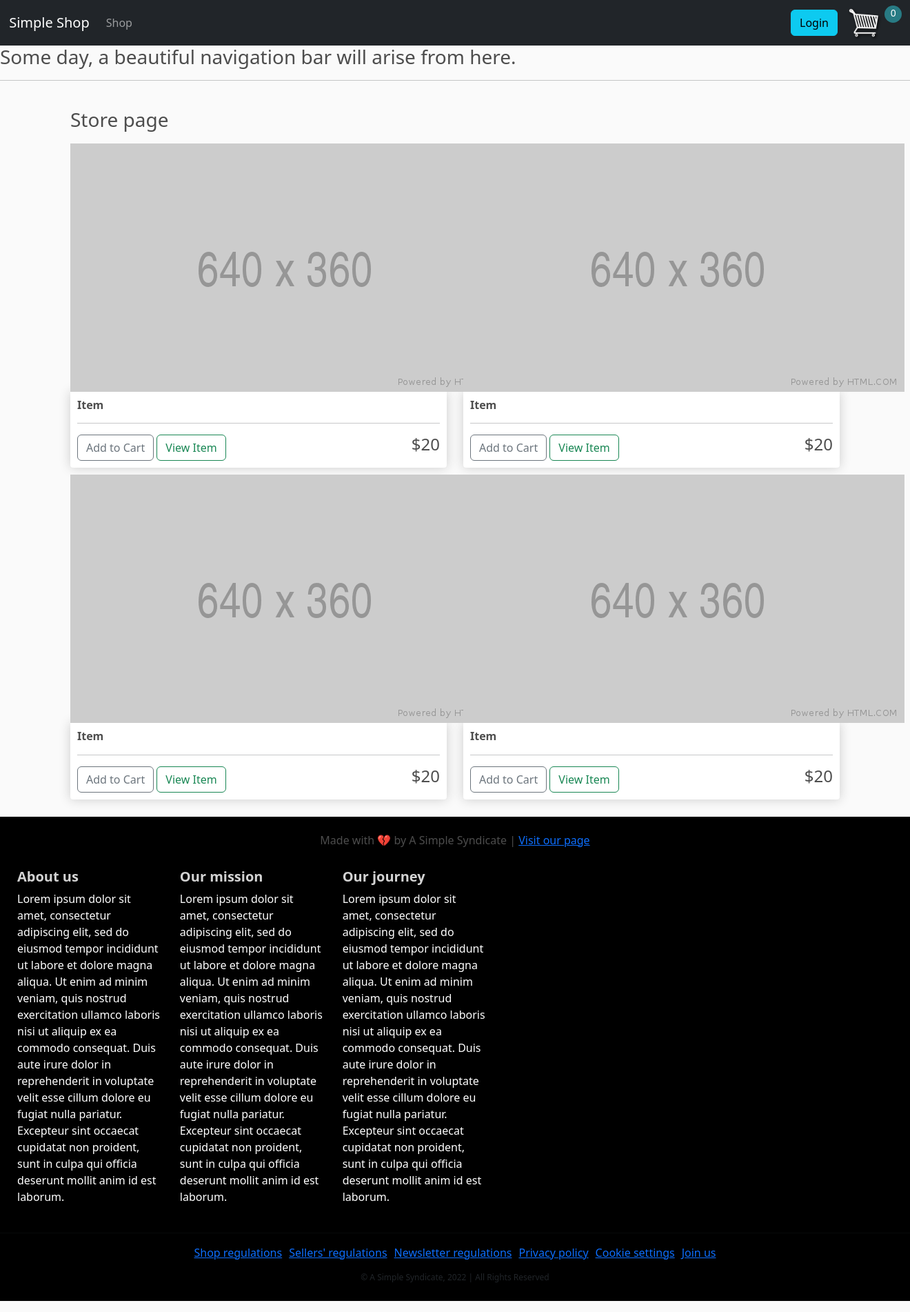
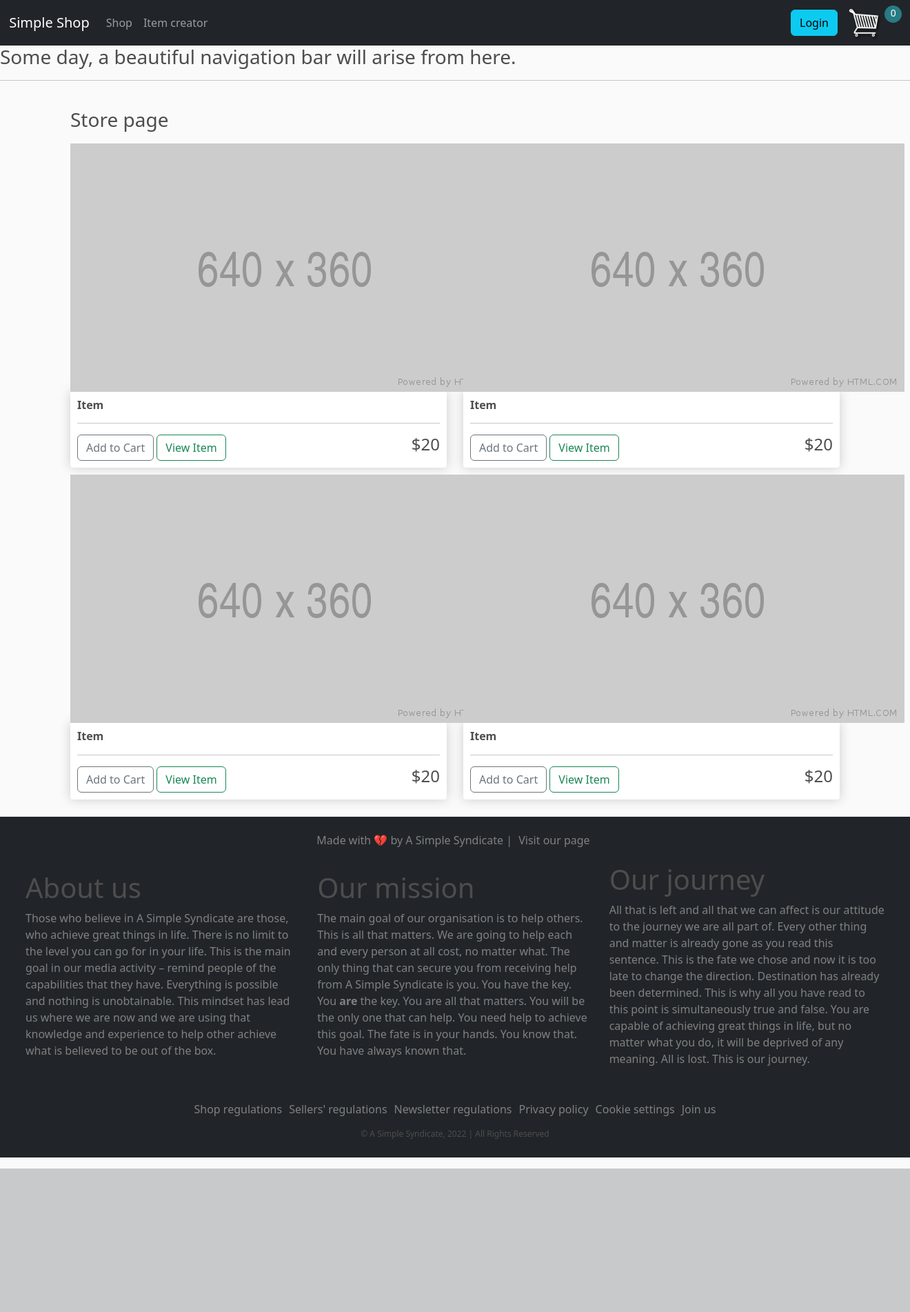
Before and after one commit to gadekd/Ecommerce_Store_Test_App, a Django app: page / in a window 1320 px wide. Shown: the whole page at 69% size. After the commit the page ends 1694 px from the top, so only its background shows below. Run offline with Django 4.2, Linux system fonts and the light colour scheme; some libraries are stand-ins or nearby versions.

Commit message:
[dev] footer update

```diff
--- a/django_ecom_app/app_ecommerce/static/css/main.css
+++ b/django_ecom_app/app_ecommerce/static/css/main.css
@@ -65,13 +65,14 @@ h1,h2,h3,h4,h5,h6{
 /* FOOTER STYLES START */
 .footer {
     margin-top: 25px;
-    background-color: black;
+    background-color: #212529;
 }
 
 .made-with-love {
     text-align: center;
     padding-top: 25px;
     padding-bottom: 15px;
+    color:hsl(0, 0%, 50%);
 }
 
 .footer-authors {
@@ -79,6 +80,7 @@ h1,h2,h3,h4,h5,h6{
     text-align: center;
     padding-top: 15px;
     padding-bottom: 25px;
+    color:hsl(0, 0%, 30%);
 }
 
 .footer-paragraph-title {
@@ -89,7 +91,8 @@ h1,h2,h3,h4,h5,h6{
 
 .footer-paragraphs {
     padding-left: 25px;
-    color: white;
+    padding-right: 25px;
+    color:hsl(0, 0%, 50%);
 }
 
 .terms-of-service {
@@ -97,8 +100,38 @@ h1,h2,h3,h4,h5,h6{
     justify-content: center;
 }
 
+.mwl-link {
+    padding-left: 5px;
+    padding-right: 5px;
+    text-decoration: none;
+    color:hsl(0, 0%, 50%);
+}
+
+.mwl-link:hover {
+    color: rgb(255, 75, 75);
+}
+
 .tos-link {
     padding-left: 5px;
     padding-right: 5px;
+    text-decoration: none;
+    color:hsl(0, 0%, 50%);
+}
+
+.tos-link:hover {
+    color: hsl(0, 0%, 30%);
+    /* text-decoration: underline; */
+}
+
+.simple-syndicate {
+    display: inline-block;
+    vertical-align: top;
+    position: absolute;
+    right: 0;
+}
+
+#footer-logo {
+    max-width: 200px;
+    opacity: 0.5;
 }
 /* FOOTER STYLES END */
--- a/django_ecom_app/app_ecommerce/store/templates/store/main.html
+++ b/django_ecom_app/app_ecommerce/store/templates/store/main.html
@@ -30,13 +30,17 @@
                     <li class="nav-item">
                         <a class="nav-link" href="{% url 'store' %}">Shop</a>
                     </li>
+
+                    <li class="nav-item">
+                        <a class="nav-link" href="#">Item creator</a>
+                    </li>
                 </ul>
 
                 <div class="form-inline my-2 my-lg-0 ml-auto">
                     <a href="#" class="btn btn-info">Login</a>
 
                     <a href="{% url 'cart' %}">
-                        <img id="cart-icon" src="{% static 'img/sample_cart.png' %}"></a>
+                        <img id="cart-icon" src="{% static 'img/sample_cart.png' %}" alt="cart-icon"></a>
                     <p id="cart-total">0</p>
                 </div>
             </div>
@@ -53,32 +57,42 @@
         </div>
 
         <footer class="footer">
-            <h6 class="made-with-love">Made with &#x1F494 by A Simple Syndicate | <a href="#">Visit our page</a></h6>
+            <h6 class="made-with-love">Made with &#x1F494 by A Simple Syndicate | <a class="mwl-link" href="#">Visit our page</a></h6>
 
-            <div class="row footer-paragraphs">
-                <div class="col-2 col-sm-2 m-2 px-1">
-                    <h6 class="footer-paragraph-title">About us</h6>
-                    <p>Lorem ipsum dolor sit amet, consectetur adipiscing elit, sed do eiusmod tempor incididunt ut labore et dolore magna aliqua.
-                        Ut enim ad minim veniam, quis nostrud exercitation ullamco laboris nisi ut aliquip ex ea commodo consequat. Duis aute irure
-                        dolor in reprehenderit in voluptate velit esse cillum dolore eu fugiat nulla pariatur. Excepteur sint occaecat cupidatat non
-                        proident, sunt in culpa qui officia deserunt mollit anim id est laborum.</p>
+
+
+            <div class="container-fluid align-items-bottom">
+                <div class="row align-items-center footer-paragraphs">
+                    <div class="col">
+                        <h6 class="display-6">About us</h6>
+                        <p>Those who believe in A Simple Syndicate are those, who achieve great things in life. There is no limit to the level
+                            you can go for in your life. This is the main goal in our media activity – remind people of the capabilities that
+                            they have. Everything is possible and nothing is unobtainable. This mindset has lead us where we are now and we are
+                            using that knowledge and experience to help other achieve what is believed to be out of the box.
+                        </p>
                     </div>
 
-                <div class="col-2 col-sm-2 m-2 px-1">
-                    <h6 class="footer-paragraph-title">Our mission</h6>
-                    <p>Lorem ipsum dolor sit amet, consectetur adipiscing elit, sed do eiusmod tempor incididunt ut labore et dolore magna aliqua.
-                        Ut enim ad minim veniam, quis nostrud exercitation ullamco laboris nisi ut aliquip ex ea commodo consequat. Duis aute irure
-                        dolor in reprehenderit in voluptate velit esse cillum dolore eu fugiat nulla pariatur. Excepteur sint occaecat cupidatat non
-                        proident, sunt in culpa qui officia deserunt mollit anim id est laborum.</p>
+                    <div class="col">
+                        <h6 class="display-6">Our mission</h6>
+                        <p>The main goal of our organisation is to help others. This is all that matters. We are going to help each and every person
+                            at all cost, no matter what. The only thing that can secure you from receiving help from A Simple Syndicate is you. You
+                            have the key. You <strong>are</strong> the key. You are all that matters. You will be the only one that can help. You need
+                            help to achieve this goal. The fate is in your hands. You know that. You have always known that.
+                        </p>
                     </div>
 
-                <div class="col-2 col-sm-2 m-2 px-1">
-                    <h6 class="footer-paragraph-title">Our journey</h6>
-                    <p>Lorem ipsum dolor sit amet, consectetur adipiscing elit, sed do eiusmod tempor incididunt ut labore et dolore magna aliqua.
-                        Ut enim ad minim veniam, quis nostrud exercitation ullamco laboris nisi ut aliquip ex ea commodo consequat. Duis aute irure
-                        dolor in reprehenderit in voluptate velit esse cillum dolore eu fugiat nulla pariatur. Excepteur sint occaecat cupidatat non
-                        proident, sunt in culpa qui officia deserunt mollit anim id est laborum.</p>
+                    <div class="col">
+                        <h6 class="display-6">Our journey</h6>
+                        <p>All that is left and all that we can affect is our attitude to the journey we are all part of. Every other thing and matter
+                            is already gone as you read this sentence. This is the fate we chose and now it is too late to change the direction. Destination
+                            has already been determined. This is why all you have read to this point is simultaneously true and false. You are capable of
+                            achieving great things in life, but no matter what you do, it will be deprived of any meaning. All is lost. This is our journey.
+                        </p>
                     </div>
+
+                    {% comment %} <div class="col-2 simple-syndicate">
+                        <img id="footer-logo" src="{% static 'img/footer/a_simple_syndicate.png' %}" alt="footer-logo">
+                    </div> {% endcomment %}
                 </div>
 
                 <hr>
@@ -90,6 +104,7 @@
                     <a class="tos-link" href="#">Privacy policy</a>
                     <a class="tos-link" href="#">Cookie settings</a>
                     <a class="tos-link" href="#">Join us</a>
+                </div>
             </div>
 
             <p class="footer-authors">© A Simple Syndicate, 2022 | All Rights Reserved</p>
```
Also changed, not shown: django_ecom_app/app_ecommerce/static/img/footer/a_simple_syndicate.png (added), django_ecom_app/app_ecommerce/static/img/footer/a_simple_syndicate_logo.png (added). Lines whose indentation alone changed are shown as unchanged.
